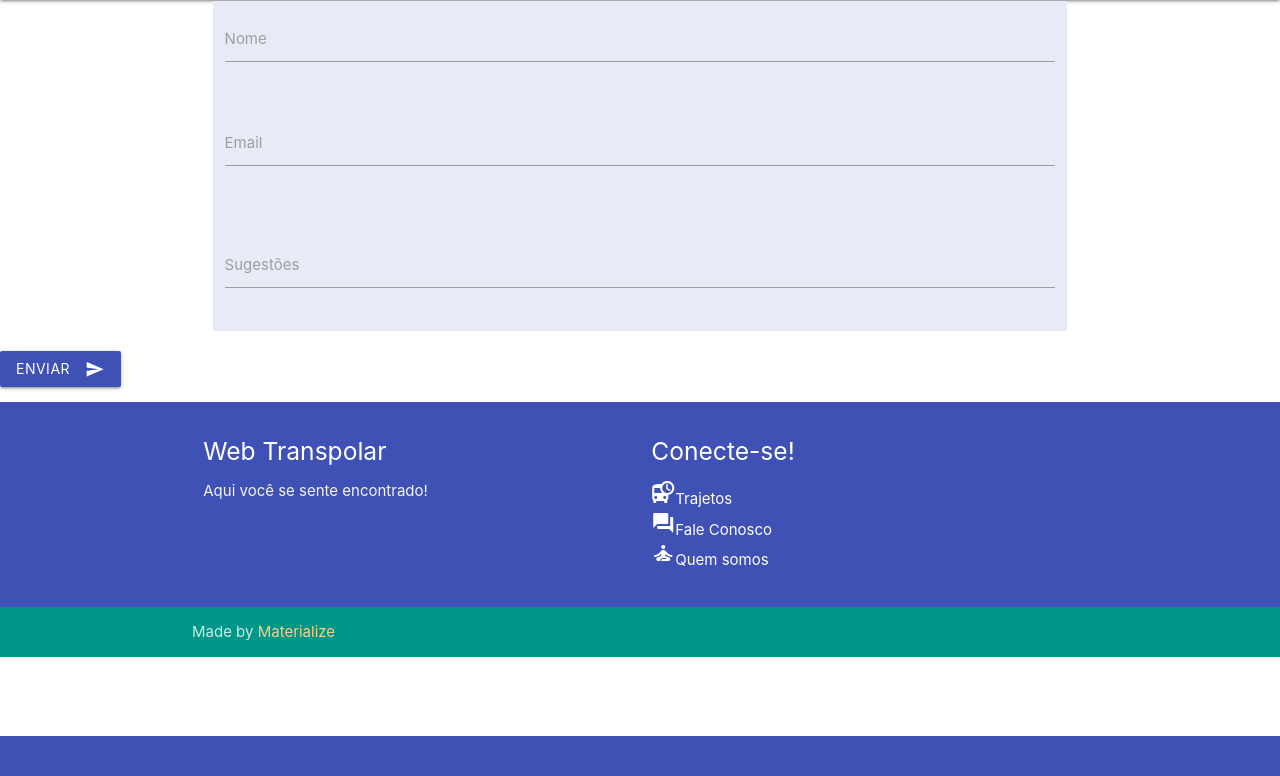
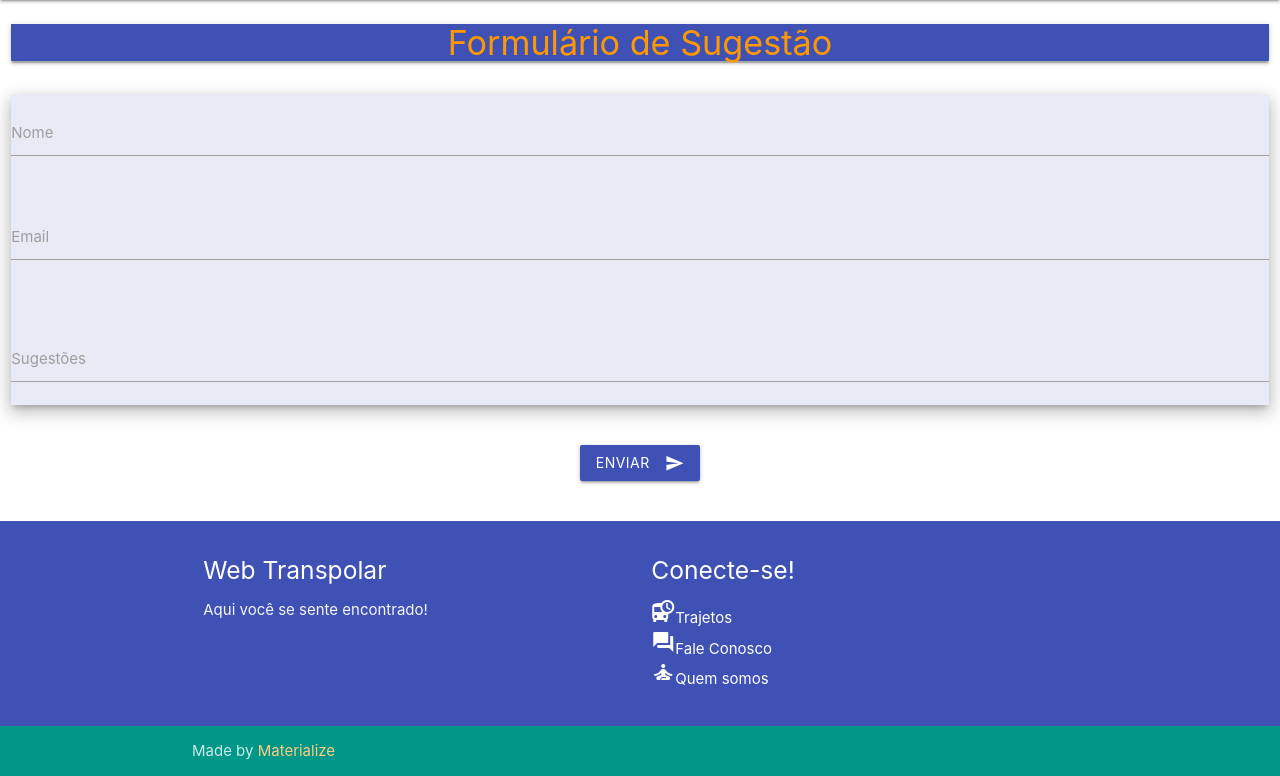
Before and after one commit to rafaelponte89/escolar, a Django app: page /contato in a window 1280 px wide. Shown: the part 64-840 px from the top of the page. Before the commit the page ends 800 px from the top, so only its background shows below. Run offline with Django 3.2, Linux system fonts and the light colour scheme; some libraries are stand-ins or nearby versions.

Commit message:
mudanças formulário fale conosco e pesquisa trajetos

```diff
--- a/app_trajeto/forms.py
+++ b/app_trajeto/forms.py
@@ -1,4 +1,4 @@
-from app_trajeto.models import Sugestao
+from app_trajeto.models import Sugestao, Bairro
 from django import forms
 import string
 
--- a/app_trajeto/models.py
+++ b/app_trajeto/models.py
@@ -28,6 +28,8 @@
         ('T', (str)('12:00')),
         ('N', (str)('18:30')),
     )
+
+
     bairro = models.ForeignKey(Bairro, on_delete = models.CASCADE)
     veiculo = models.ForeignKey(Veiculo, on_delete = models.CASCADE)
     saida_garagem = models.CharField(max_length=1, choices=SAIDA_GARAGEM)
--- a/app_trajeto/templates/app_trajeto/contato.html
+++ b/app_trajeto/templates/app_trajeto/contato.html
@@ -2,9 +2,17 @@
 
 
 {% block content %}
+
 <div class="row">
-  <div class="col s12 m4 l2"><p></p></div>
-   <form class="col s8 indigo lighten-5" method="POST">
+<div class="col s12">
+<div class="row">
+   <div class="col s12 center">
+      <h4 class="indigo indigo-lighter-3 orange-text z-depth-1-half"> Formulário de Sugestão </h4>
+   </div>
+</div>
+<div class="row">
+  <div class="col s12">
+   <form class="indigo lighten-5 z-depth-3" method="POST">
       {% csrf_token %}
      <div class="row">
         <div class="input-field col s12">
@@ -12,6 +20,7 @@
           <label for="nome">Nome</label>
         </div>
       </div>
+
       <div class="row">
         <div class="input-field col s12 indigo-text">
           {{ form.email }}
@@ -26,14 +35,47 @@
             <label for="textarea2">Sugestões</label>
           </div>
         </div>
+  </div>
+</div>
 
+      <div class="row">
+       <div class="col center s12">
+        <button class="btn waves-effect waves-yellow indigo" type="submit" name="action">Enviar
+          <i class="material-icons right">send</i>
+        </button>
+        </div>
       </div>
+    </form>
+<!--<div class="col s12 m4 l2"><p></p></div> -->
 
-      <button class="btn waves-effect waves-yellow indigo" type="submit" name="action">Enviar
-        <i class="material-icons right">send</i>
-      </button>
-    </form>
-<div class="col s12 m4 l2"><p></p></div>
 
+    {% if messages %}
+<div class="row">
+ <div class="col s12">
+  <ul class="messages">
+    {% for message in messages %}
+     <li id="teste" {% if message.tags %} class="{{ message.tags }} card-panel teal center white-text pulse "{% endif %}>{{ message }}</li>
+    {% endfor %}
+
+  </ul>
+  {% endif %}
  </div>
+</div>
+</div>
+</div>
+<script>
+    setTimeout(function(){
+
+      var a = document.getElementById("teste");
+
+      a.style="display:none"
+
+
+      }, 3000);
+</script>
+
+
+
+
+
 {% endblock content %}
--- a/app_trajeto/views.py
+++ b/app_trajeto/views.py
@@ -1,6 +1,10 @@
+from django.template import context
 from app_trajeto.models import Trajeto
 from django.shortcuts import render, redirect
+from django.http import HttpResponse, HttpRequest, QueryDict
+from django.core.paginator import Paginator
 from . forms import Contato
+from django.contrib import messages
 # Create your views here.
 
 
@@ -11,13 +15,19 @@
     return render(request, "app_trajeto/quemsomos.html")
 
 def trajetos(request):
+
     trajetos = Trajeto.objects.all()
-
-    busca = request.GET.get('search')
+    busca = request.GET.get('search', '')
 
     if busca:
-        trajetos = Trajeto.objects.filter(bairro__nome__contains = busca)
-    return render(request, "app_trajeto/trajetos.html",{"trajetos":trajetos})
+        trajetos = trajetos.filter(bairro__nome__contains=busca)
+
+    #paginator = Paginator(trajetos, 2)
+    #page = request.GET.get('page',1)
+    #page_obj = paginator.page(page)
+
+    return render(request, 'app_trajeto/trajetos.html', {'trajetos':trajetos,'busca': busca })
+
 
 def fale_conosco(request):
     return render(request, "app_trajeto/faleconosco.html")
@@ -27,7 +37,8 @@
         form = Contato(request.POST)
         if form.is_valid():
             form.save()
-            return redirect('inicial')
+            messages.success(request,'Sucesso')
+            return redirect('contato')
     else:
         form = Contato(request.POST)
     return render(request, "app_trajeto/contato.html", {"form": form})
--- a/prj_escolar/settings.py
+++ b/prj_escolar/settings.py
@@ -13,7 +13,7 @@
 
 
 from pathlib import Path
-import os
+
 
 # Build paths inside the project like this: BASE_DIR / 'subdir'.
 BASE_DIR = Path(__file__).resolve().parent.parent
```
Also changed, not shown: app_trajeto/admin.py (+10 -1 lines), app_trajeto/templates/app_trajeto/index.html (+6 -6 lines), app_trajeto/templates/app_trajeto/quemsomos.html (+9 -6 lines), app_trajeto/templates/app_trajeto/trajetos.html (+75 -6 lines), db.sqlite3.
